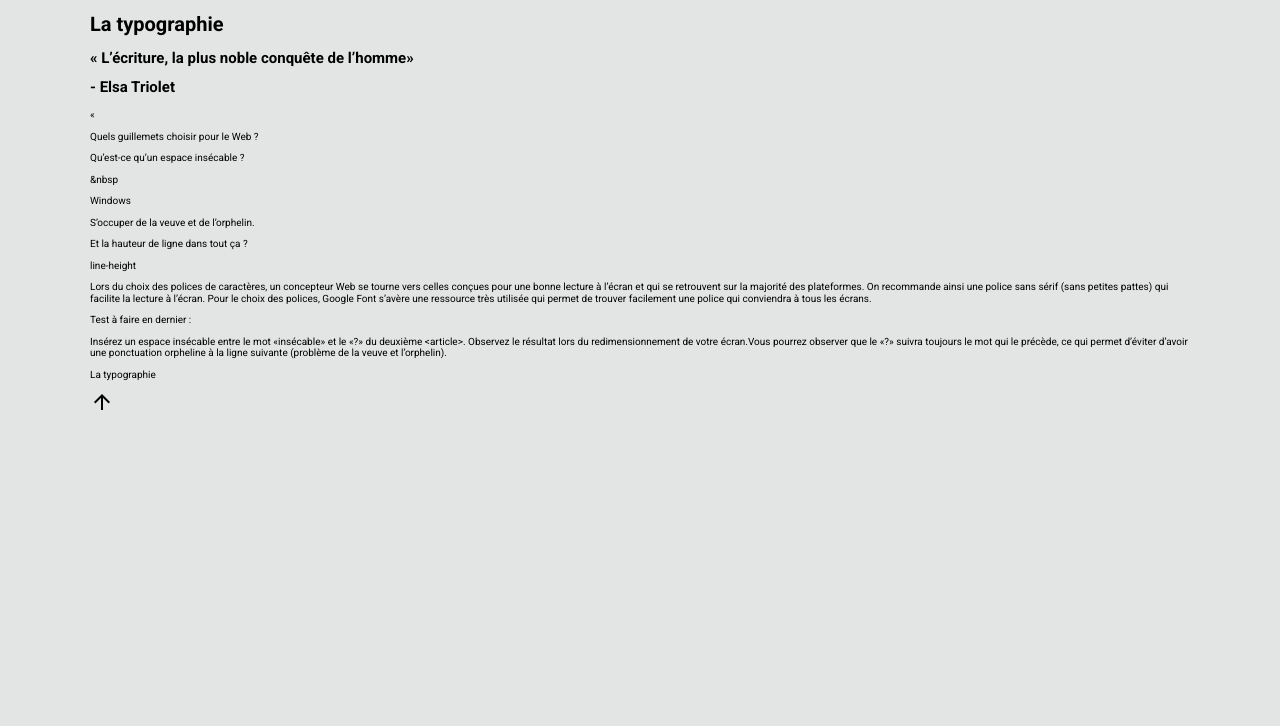
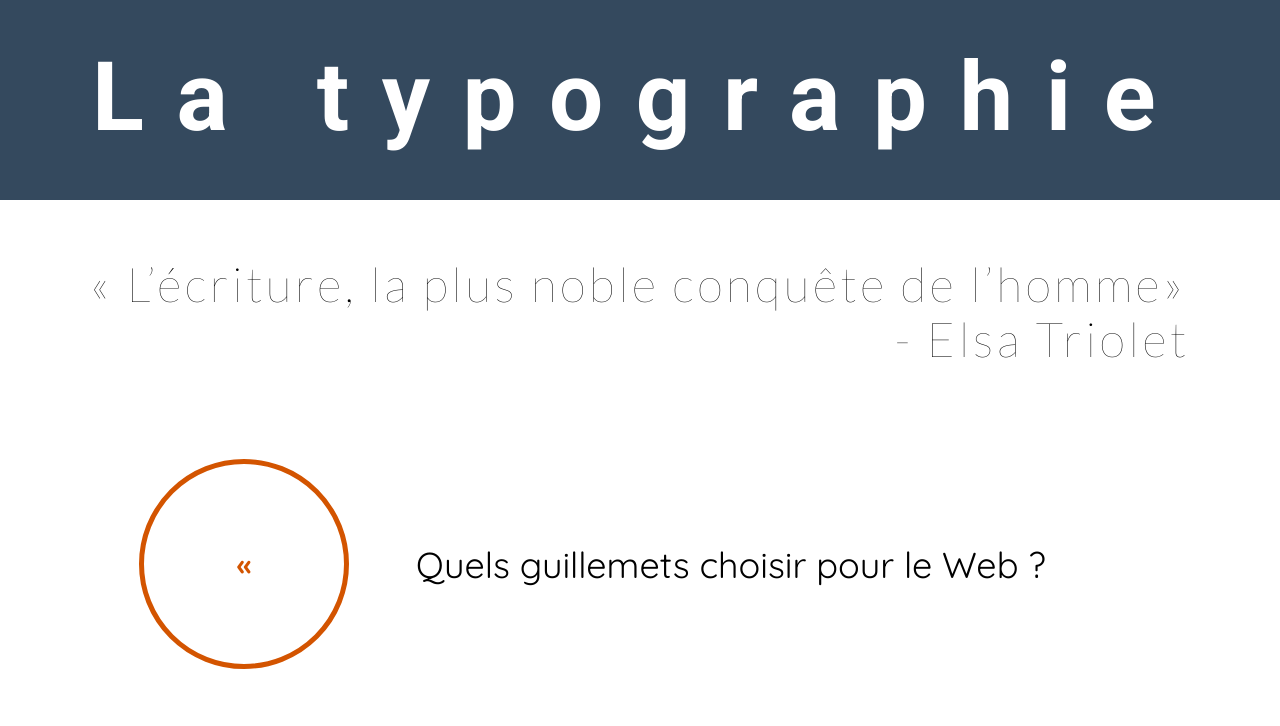
Before and after one commit to RainbowMoon360/La-typograhie, a plain HTML site: page index.html in a window 1280 px wide. Shown: the top 726 px of the page. Drawn offline with nearby package versions, Linux system fonts and the light colour scheme.

Commit message:
fini css

```diff
--- a/css/style.css
+++ b/css/style.css
@@ -35,3 +35,168 @@ a{
 /*----------------------------
 Component
 ----------------------------*/
+
+/*HEADER*/
+
+header{
+    background-color:#34495E;
+    height:200px;
+    color:white;
+}
+
+header .wrapper{
+    display:flex;
+    align-items:center;
+    justify-content:center;
+}
+
+header h1{
+    font-size:9.6rem;
+    font-weight:black;
+    letter-spacing:32.5px;
+    margin-top:42px;
+}
+
+/*QUOTE*/
+
+h2{
+    font-family: "Lato", serif;
+    font-weight:100;
+    font-size:4.8rem;
+    color:black;
+    letter-spacing:3.5px;
+    margin:0px;
+}
+
+.droite{
+    text-align:right;
+}
+
+.quote{
+    background-color:white;
+    padding-top:56px;
+}
+
+/*ARTICLES*/
+
+.regle{
+    background-color:white;
+    padding-top:63px;
+}
+
+.rond{
+    height:210px;
+    width:210px;
+    border-color:#D35400;
+    border-style:solid;
+    border-radius:100%;
+    border-width:5px;
+    display:flex;
+    justify-content:center;
+    align-items:center;
+    color:#D35400;
+    font-family: "Quicksand", serif;
+    font-size:3rem;
+    font-weight:bold;
+}
+
+article{
+    padding-left:49px;
+    padding-right:49px;
+}
+
+article p{
+    font-family: "Quicksand", serif;
+    font-weight:400;
+    font-size:3.6rem;
+}
+
+article:hover{
+    background-color:#BDC3C7;
+}
+
+.a1{
+    display:flex;
+    align-items:center;
+    gap:67px;
+}
+
+.a2{
+    display:flex;
+    align-items:center;
+    justify-content:flex-end;
+    gap:51px;
+}
+
+.a3{
+
+    display:flex;
+    align-items:center;
+    gap:66px;
+}
+
+.a4{
+    display:flex;
+    align-items:center;
+    justify-content:flex-end;
+    gap:32px;
+}
+
+/*GRID*/
+
+.grid p{
+    font-weight:400;
+    font-size:2rem;
+}
+
+.grid .wrapper{
+    display:grid;
+    grid-template-columns:471px 471px;
+    gap:60px;
+}
+
+.grid{
+    background-color:white;
+    line-height:40px;
+    padding-top:12px;
+}
+
+/*FOOTER*/
+
+footer{
+    background-color:#2980B9;
+    height:100px;
+    display:flex;
+    align-items:center;
+    justify-content:space-between;
+}
+
+footer p{
+    font-weight:bold;
+    font-size:2rem;
+    margin:0px;
+}
+
+footer .wrapper{
+    display:flex;
+    align-items:center;
+    gap:891px;
+}
+
+.material-symbols-outlined{
+    color:black;
+}
+
+.petitRond{
+    height:50px;
+    width:50px;
+    border-color:#BDC3C7;
+    background-color:white;
+    border-style:solid;
+    border-radius:100%;
+    border-width:3px;
+    display:flex;
+    justify-content:center;
+    align-items:center;
+    font-size:3rem;
+}
--- a/index.html
+++ b/index.html
@@ -19,39 +19,47 @@
             <h1>La typographie</h1>
         </div>
     </header>
-    <section>
+    <section class="quote">
         <div class="wrapper">
             <h2>« L’écriture, la plus noble conquête de l’homme»</h2>
-            <h2> - Elsa Triolet</h2>
+            <h2 class="droite"> - Elsa Triolet</h2>
         </div>
     </section>
     <section class="regle">
         <div class="wrapper">
-            <article class="1">
+            <a href="">
+                <article class="a1">
                     <p class="rond">«</p>
                     <p>Quels guillemets choisir pour le Web ?</p>
                 </article>
-            <article class="2">
+            </a>
+            <a href="">
+                <article class="a2">
                     <p>Qu’est-ce qu’un espace insécable ?</p>
                     <p class="rond">&amp;nbsp</p>
                 </article>
-            <article class="3">
+            </a>
+            <a href="">
+                <article class="a3">
                     <p class="rond">Windows</p>
                     <p>S’occuper de la veuve et de l’orphelin.</p>
                 </article>
-            <article class="4">
+            </a>
+            <a href="">
+                <article class="a4">
                     <p>Et la hauteur de ligne dans tout ça ?</p>
                     <p class="rond">line-height</p>
                 </article>
+            </a>
         </div>
     </section>
-    <section>
+    <section class="grid">
         <div class="wrapper">
             <div>
-                <p>Lors du choix des polices de caractères, un concepteur Web se tourne vers celles conçues pour une bonne lecture à l’écran et qui se retrouvent sur la majorité des plateformes. On recommande ainsi une police sans sérif (sans petites pattes) qui facilite la lecture à l’écran. Pour le choix des polices, Google Font s’avère une ressource très utilisée qui permet de trouver facilement une police qui conviendra à tous les écrans.</p>
+                <p>Lors du choix des polices de caractères, un concepteur Web se tourne vers celles conçues pour une bonne lecture à l’écran et qui se retrouvent sur la majorité des plateformes. On recommande ainsi une <strong>police sans sérif </strong>(sans petites pattes) qui facilite la lecture à l’écran. Pour le choix des polices, <strong>Google Font</strong> s’avère une ressource très utilisée qui permet de trouver facilement une police qui conviendra à tous les écrans.</p>
             </div>
             <div>
-                <p class="bold">Test à faire en dernier :</p>
+                <p><strong>Test à faire en dernier :</strong></p>
                 <p>Insérez un espace insécable entre le mot «insécable» et le «?» du deuxième &lt;article&gt;. Observez le résultat lors du  redimensionnement de votre écran.Vous pourrez observer que le «?» suivra toujours le mot qui le précède, ce qui permet d’éviter d’avoir une ponctuation orpheline à la ligne suivante (problème de la veuve et l’orphelin).</p>
             </div>
         </div>
@@ -59,9 +67,11 @@
     <footer>
         <div class="wrapper">
             <p>La typographie</p>
+            <p class="petitRond">
                 <span class="material-symbols-outlined">
                     arrow_upward
                 </span>
+            </p>
         </div>
     </footer>
 
```
Lines whose indentation alone changed are shown as unchanged.
